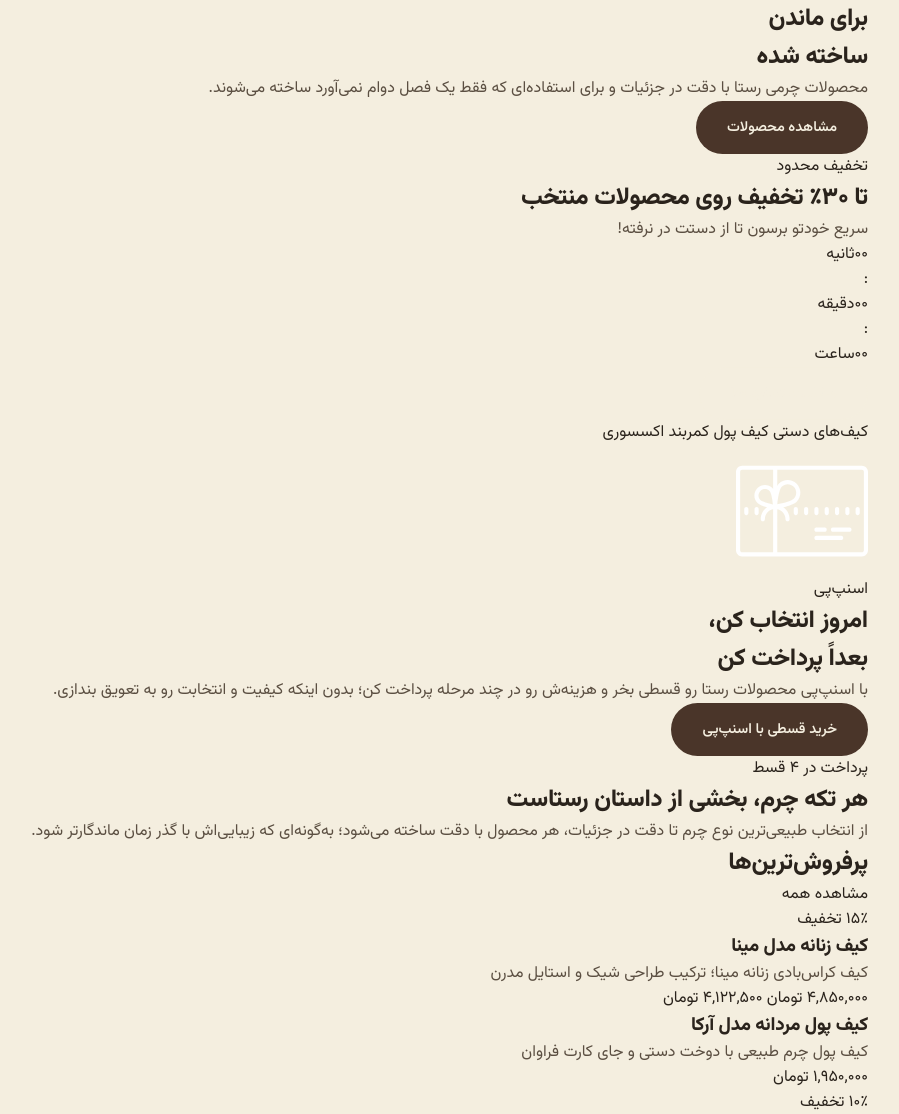
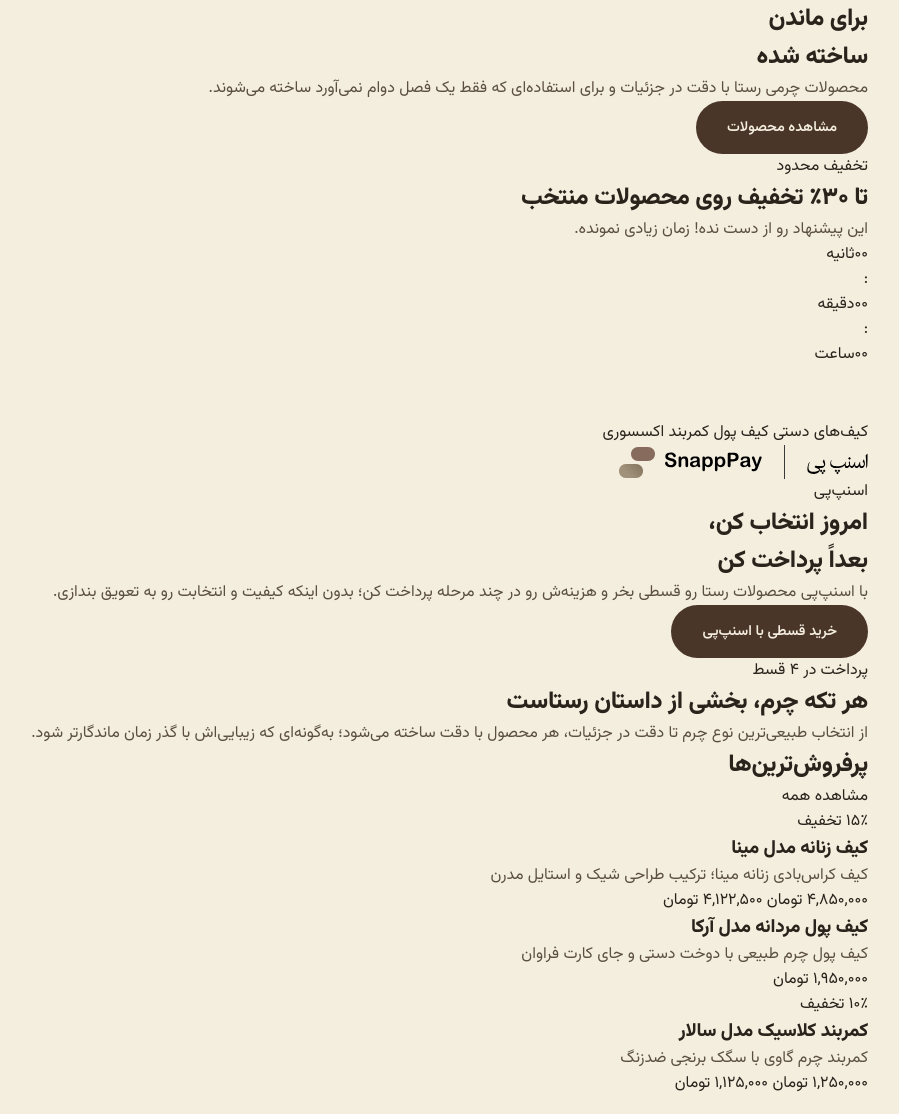
Before and after one commit to qpelii/Resta, a Django app: page / in a window 1280 px wide. Shown: the part 79-1193 px from the top of the page, without its empty margins (338-1237 px from the left). Run offline with Django 5.2, Linux system fonts and the light colour scheme.

Commit message:
fix svg of snappPay and few thing

```diff
--- a/shop/templates/shop/home.html
+++ b/shop/templates/shop/home.html
@@ -33,7 +33,7 @@
         <div class="promo-banner-text">
             <span class="promo-eyebrow">تخفیف محدود</span>
             <h2>تا ۳۰٪ تخفیف روی محصولات منتخب</h2>
-            <p>سریع خودتو برسون تا از دستت در نرفته!</p>
+            <p>این پیشنهاد رو از دست نده! زمان زیادی نمونده.</p>
         </div>
         <div class="countdown" aria-label="زمان باقی‌مانده تا پایان تخفیف">
             <div class="countdown-unit"><span class="countdown-value">۰۰</span><span class="countdown-label">ثانیه</span></div>
@@ -70,7 +70,7 @@
 <section class="installment-banner">
     <div class="container installment-inner">
         <div class="installment-text">
-            <img src="{% static 'shop/img/icon-gift.svg' %}" alt="" class="installment-badge" aria-hidden="true">
+            <img src="{% static 'shop/img/vector_SnappPay.svg' %}" alt="" class="installment-badge" aria-hidden="true">
             <span class="installment-brand">اسنپ‌پی</span>
             <h2>امروز انتخاب کن،<br>بعداً پرداخت کن</h2>
             <p>با اسنپ‌پی محصولات رستا رو قسطی بخر و هزینه‌ش رو در چند مرحله پرداخت کن؛ بدون اینکه کیفیت و انتخابت رو به تعویق بندازی.</p>
```
Also changed, not shown: shop/static/shop/img/Vector_SnappPay.svg (added).
